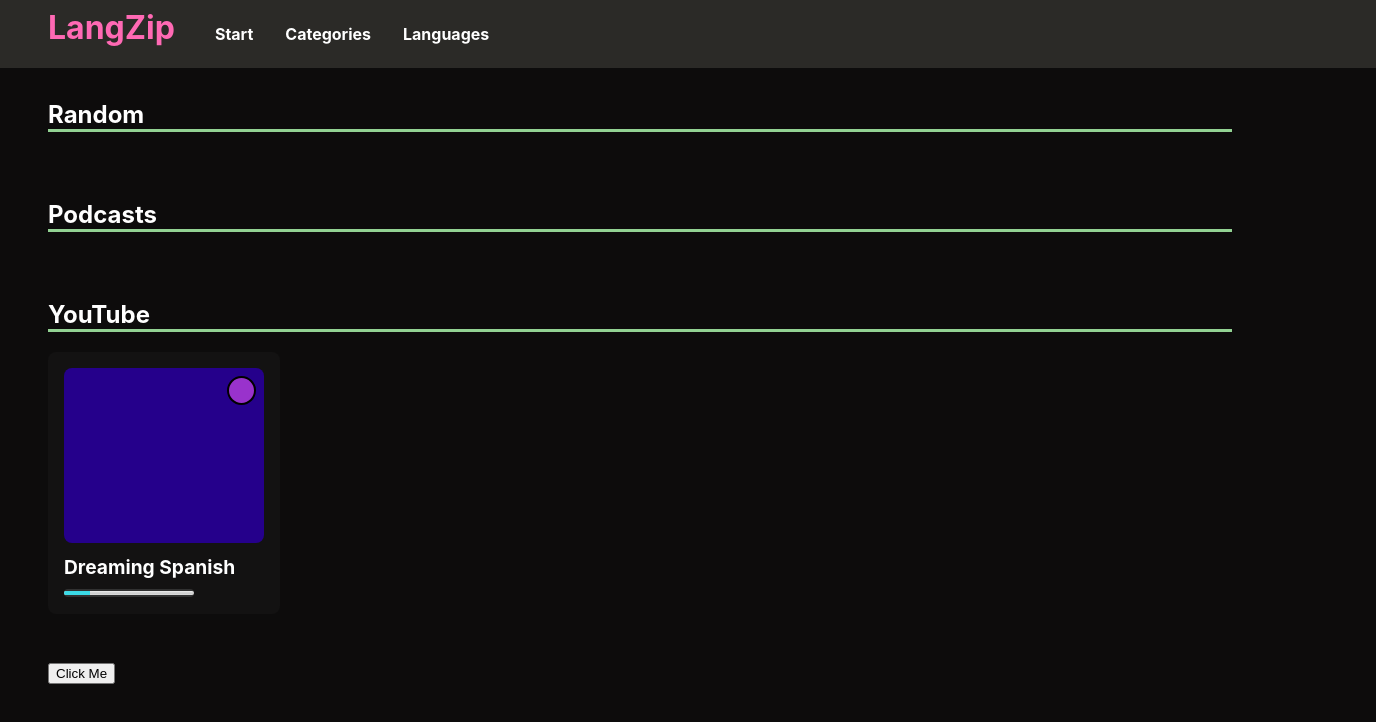
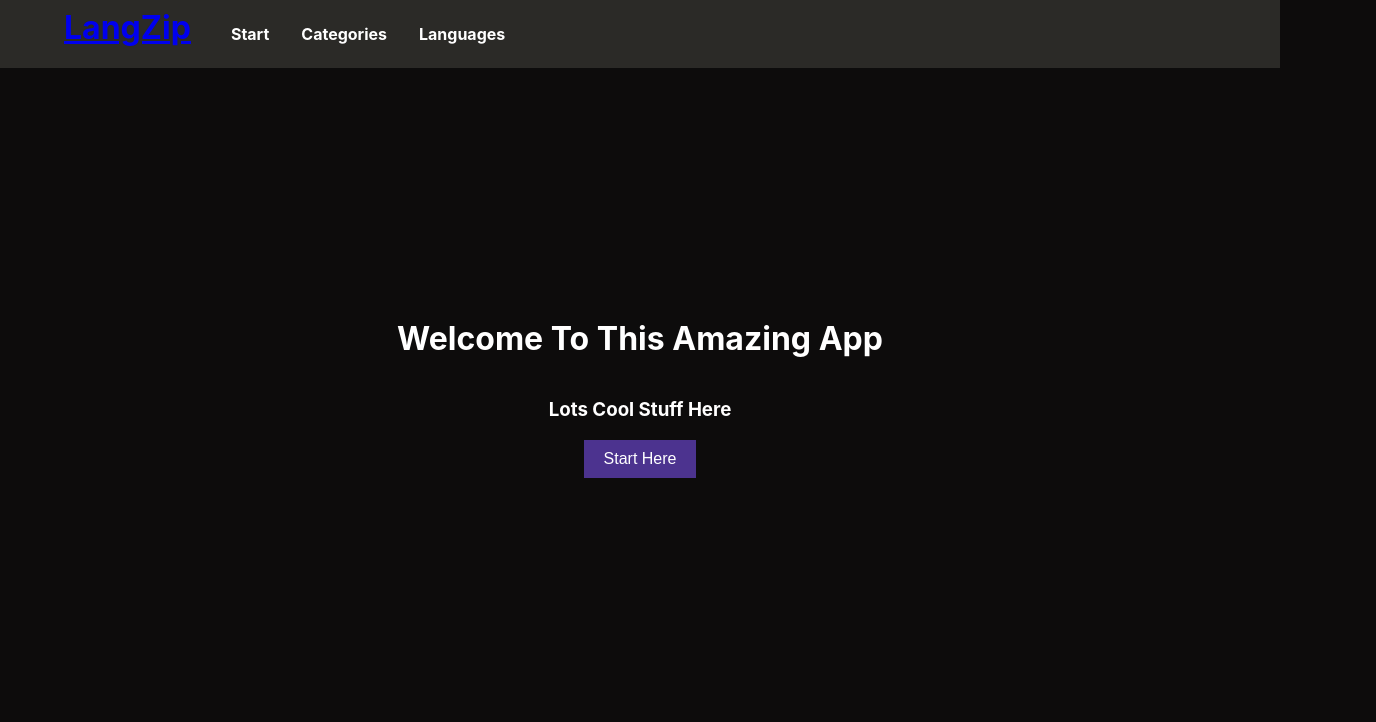
Before and after one commit to NChesser/lang-zip, a React (Create React App) app: page / in a window 1280 px wide. Shown: the top 722 px of the page, 1376 px wide, since content can reach past the window. Built offline with nearby package versions, Linux system fonts and the light colour scheme.

Commit message:
Home Page Display

```diff
--- a/src/App.tsx
+++ b/src/App.tsx
@@ -7,6 +7,7 @@ import { Routes, Route, Link } from "react-router-dom";
 
 // Components
 import Home from "./pages/home/Home";
+import Start from "./pages/home/Start";
 import Toolbar from "./components/layout/Toolbar";
 
 // Styles
@@ -29,6 +30,8 @@ const YouTubeItem = () => {
 	)
 };
 
+// TODO: State Managemetn
+
 
 function App() {
 	return (
@@ -37,14 +40,13 @@ function App() {
 				<header className="primary-header flex">
 					<div className="primary-logo">
 						<h1 className="primary-title disable-gutters">
-							LangZip
+							<Link to='/'>LangZip</Link>
 						</h1>
 					</div>
-
 					<nav>
 						<ul className="primary-navigation flex">
 							<li>
-								<Link to='/'>Start</Link>
+								<Link to='/start'>Start</Link>
 							</li>
 							<li>
 								<Link to='/categories'>Categories</Link>
@@ -56,9 +58,9 @@ function App() {
 					</nav>
 				</header>
 			</Toolbar>
-
 			<Routes>
 				<Route path='/' element={<Home />} />
+				<Route path='/start' element={<Start />} />
 				<Route path='/categories' element={<p>Categories Page</p>} />
 				<Route path='/youtube/:selectedItem' element={<YouTubeItem />} />
 			</Routes>
--- a/src/assets/styles/layout.css
+++ b/src/assets/styles/layout.css
@@ -19,6 +19,9 @@
     gap: var(--gap, 2rem);
 }
 
+
+
+/* Layout Styling */
 .flex-grow {
     flex-grow: 1;
 }
@@ -29,10 +32,18 @@
 }
 
 .container {
-    margin-left: 3rem;
-    margin-right: 3rem;
-    margin-top: 2rem;
-    margin-bottom: 2rem;
+    margin-left: 5vw;
+    margin-right: 5vw;
+    margin-top: 3vh;
+    margin-bottom: 3vh;
+}
+
+.home-container {
+    display: grid;
+    place-items: center;
+    align-content: center;
+    min-height: 100vh;
+    margin-top: -10vh;
 }
 
 
@@ -219,11 +230,11 @@ meter[value="5"]::-moz-meter-bar {
 .toolbar {
     padding-top: 0.5rem;
     padding-bottom: 0.5rem;
-    padding-left: 3rem;
-    padding-right: 3rem;
+    padding-left: 5vw;
+    padding-right: 5vw;
     display: inline-flex;
     /* width: min(var(100% - 6rem)); */
-    width: 100%;
+    width: 90vw;
     overflow: hidden;
     background-color: #2b2a27;
 }
@@ -310,3 +321,16 @@ meter[value="5"]::-moz-meter-bar {
     margin-bottom: 0.25rem;
     font-weight: bold;
 }
+
+/* Buttons */
+.button-basic {
+    padding: 10px 20px;
+    border: none;
+    font-size: 16px;
+    background-color: rgb(76, 51, 143);
+    color: white;
+}
+
+.button-basic:hover {
+    cursor: pointer;
+}
--- /dev/null
+++ b/src/components/general/Button.tsx
@@ -0,0 +1,19 @@
+/*
+    About: Basic Button
+*/
+
+type ButtonProps = {
+    title: String,
+    onClick: Function
+}
+
+const Button = ({ title, onClick }: ButtonProps) => {
+
+    return (
+        <button className="button-basic" onClick={() => onClick()}>
+            {title}
+        </button>
+    )
+};
+
+export default Button;
--- a/src/pages/home/Home.tsx
+++ b/src/pages/home/Home.tsx
@@ -4,45 +4,27 @@
 
 import * as React from 'react';
 
-// Components
-import Category from './Category';
+// Routing
+import { useNavigate } from 'react-router-dom';
 
-// Helper Modules
-import { sample } from 'lodash';
-
-// Example Data
-import YouTube from '../../data/categories/YouTube.json';
-
-
-// Constants
-const cardNames = ['Dreaming Spanish', 'Nick\'s Amazing Adventure', 'Monkey\'s in Space', 'Harry Potter', 'Some Really Long Title With An Interesting Plot']
-
-
-// Functions
+// My Components
+import Button from '../../components/general/Button';
 
 
 // Components
 const Home = () => {
-    // State Variables
-    const [cards, setCards] = React.useState<Array<CardObj>>([]);
-
-    // Functions
-    const handleClick = () => {
-        const title = sample(cardNames) || '';
-        const newCards = [...cards, { title, tags: ['• tag1', '• tag2', '• tag3'] }];
-        setCards(newCards);
-    };
-
+    // Navigate
+    const navigate = useNavigate();
 
     return (
-        <div className='container'>
-            <Category category="Random" items={cards} />
-            <Category category="Podcasts" items={cards} />
-            <Category category="YouTube" items={YouTube} />
-
-            <button onClick={handleClick}>
-                Click Me
-            </button>
+        <div className='home-container'>
+            <h1>
+                Welcome To This Amazing App
+            </h1>
+            <h3>
+                Lots Cool Stuff Here
+            </h3>
+            <Button title="Start Here" onClick={() => navigate('/start')} />
         </div>
     )
 };
--- /dev/null
+++ b/src/pages/home/Start.tsx
@@ -0,0 +1,51 @@
+/*
+    About: Main Start Page
+*/
+
+import * as React from 'react';
+
+// Components
+import Category from './Category';
+
+// Helper Modules
+import { sample } from 'lodash';
+
+// Example Data
+import YouTube from '../../data/categories/YouTube.json';
+
+
+// Constants
+const cardNames = ['Dreaming Spanish', 'Nick\'s Amazing Adventure', 'Monkey\'s in Space', 'Harry Potter', 'Some Really Long Title With An Interesting Plot']
+
+
+// Functions
+
+
+// Components
+const Start = () => {
+    // State Variables
+    const [cards, setCards] = React.useState<Array<CardObj>>([]);
+
+    // Functions
+    const handleClick = () => {
+        const title = sample(cardNames) || '';
+        const newCards = [...cards, { title, tags: ['• tag1', '• tag2', '• tag3'] }];
+        setCards(newCards);
+    };
+
+
+    return (
+        <div className='container'>
+            <Category category="Random" items={cards} />
+            <Category category="Podcasts" items={cards} />
+            <Category category="YouTube" items={YouTube} />
+
+            <button onClick={handleClick}>
+                Click Me
+            </button>
+        </div>
+    )
+};
+
+
+export default Start;
```
